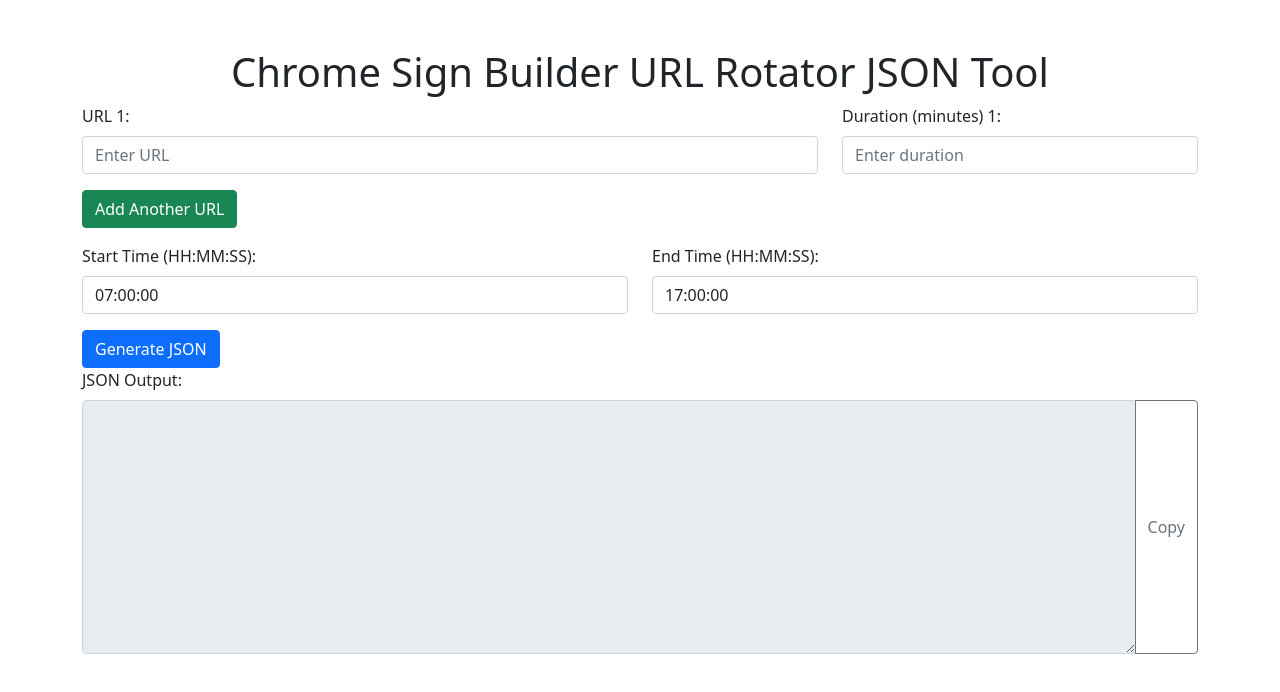
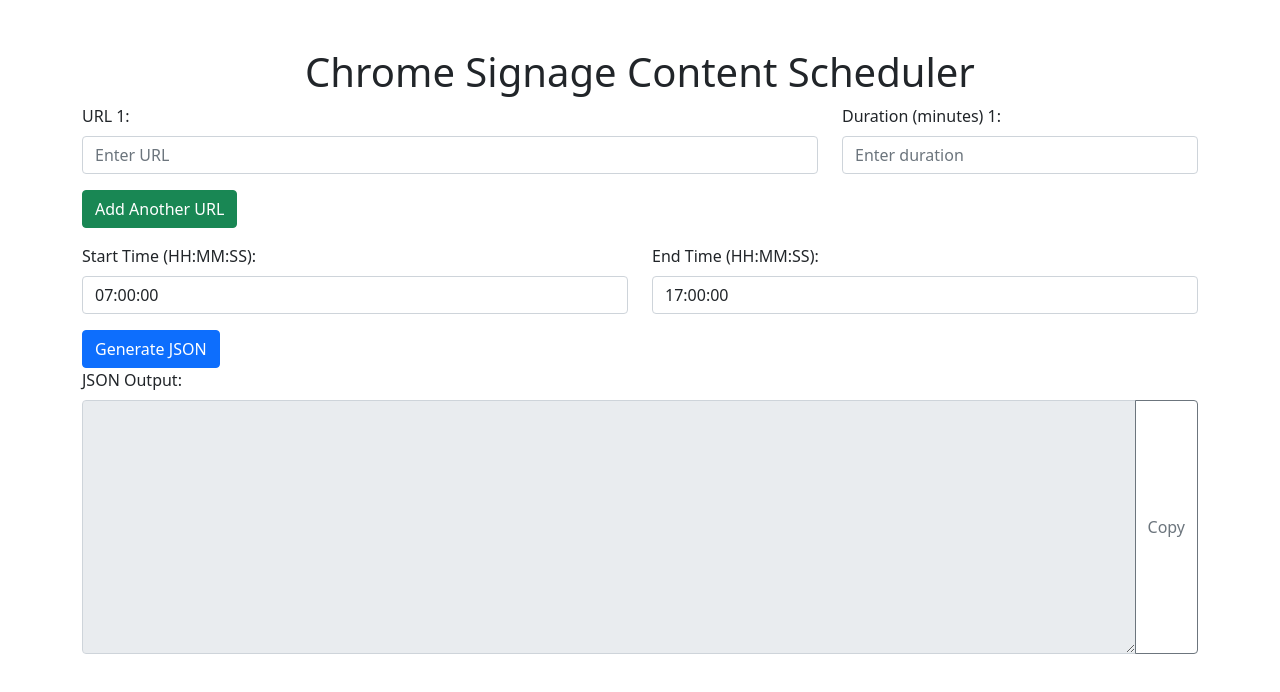
Before and after one commit to Vik2434/Chrome-Sign-Builder, a plain HTML site: page index.html in a window 1280 px wide. Drawn offline with nearby package versions, Linux system fonts and the light colour scheme.

Commit message:
Update index.html

```diff
--- a/index.html
+++ b/index.html
@@ -9,7 +9,7 @@
 </head>
 
 <body class="container mt-5">
-    <h1 class="text-center">Chrome Sign Builder URL Rotator JSON Tool</h1>
+    <h1 class="text-center">Chrome Signage Content Scheduler</h1>
     <form id="scheduleForm">
         <div id="urlsContainer">
             <div class="row mb-3">
```
